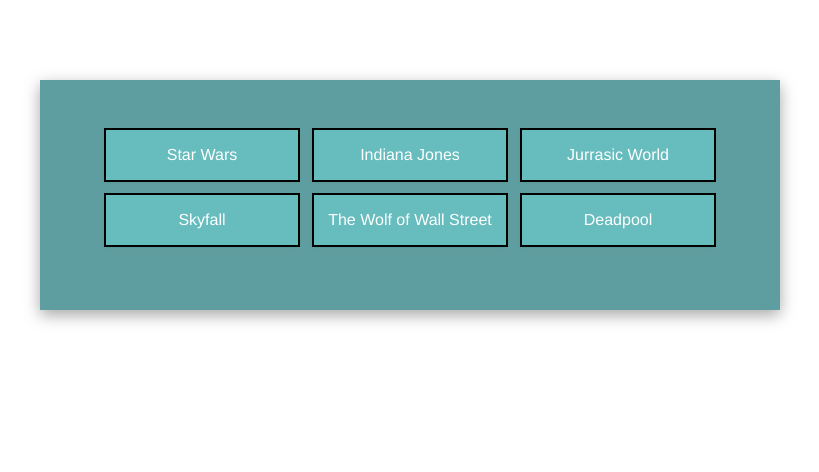
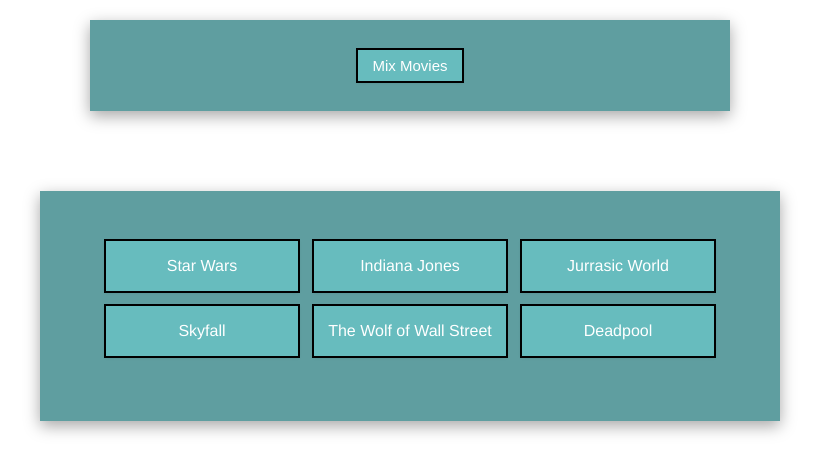
Before and after one commit to mlodyFrontendowiec/randomElementsTable, a Vue app: page / in a window 1280 px wide. Shown: the top 472 px of the page, without its empty margins (230-1049 px from the left). Built offline with nearby package versions, Linux system fonts and the light colour scheme.

Commit message:
Add button to mix movies

```diff
--- a/src/App.vue
+++ b/src/App.vue
@@ -1,4 +1,9 @@
-<template><Container :movies="movies" /></template>
+<template>
+  <div class="wrapper">
+    <section><button @click="shuffleArray">Mix Movies</button></section>
+    <Container :movies="movies" />
+  </div>
+</template>
 
 <script>
 import Container from "./components/Container/Container.vue";
@@ -35,4 +40,28 @@
 #app {
   font-family: Avenir, Helvetica, Arial, sans-serif;
 }
+section {
+  width: 50%;
+  background-color: cadetblue;
+  margin: 20px auto;
+  padding: 10px 0;
+  box-shadow: rgba(0, 0, 0, 0.35) 0px 5px 15px;
+}
+button {
+  padding: 7px 14px;
+  background: none;
+  border: none;
+  box-shadow: rgba(0, 0, 0, 0.16) 0px 0.5px 4px, rgb(0, 0, 0) 0px 0px 0px 2px;
+  cursor: pointer;
+  display: block;
+  margin: 20px auto;
+  font-size: 15px;
+  color: white;
+  background-color: rgb(103, 188, 190);
+  transition: 0.4s;
+}
+button:hover {
+  color: white;
+  background-color: rgb(115, 206, 207);
+}
 </style>
```
